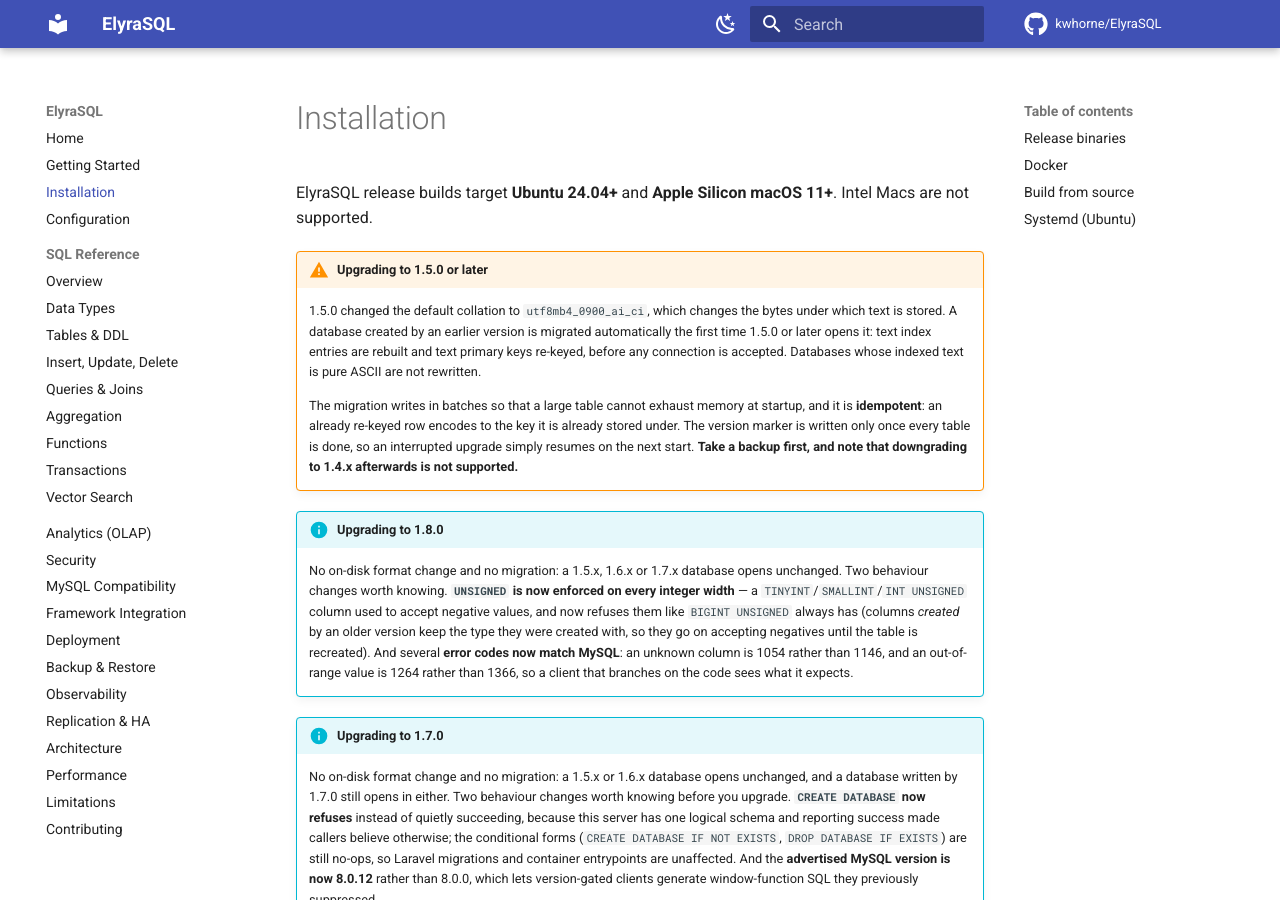
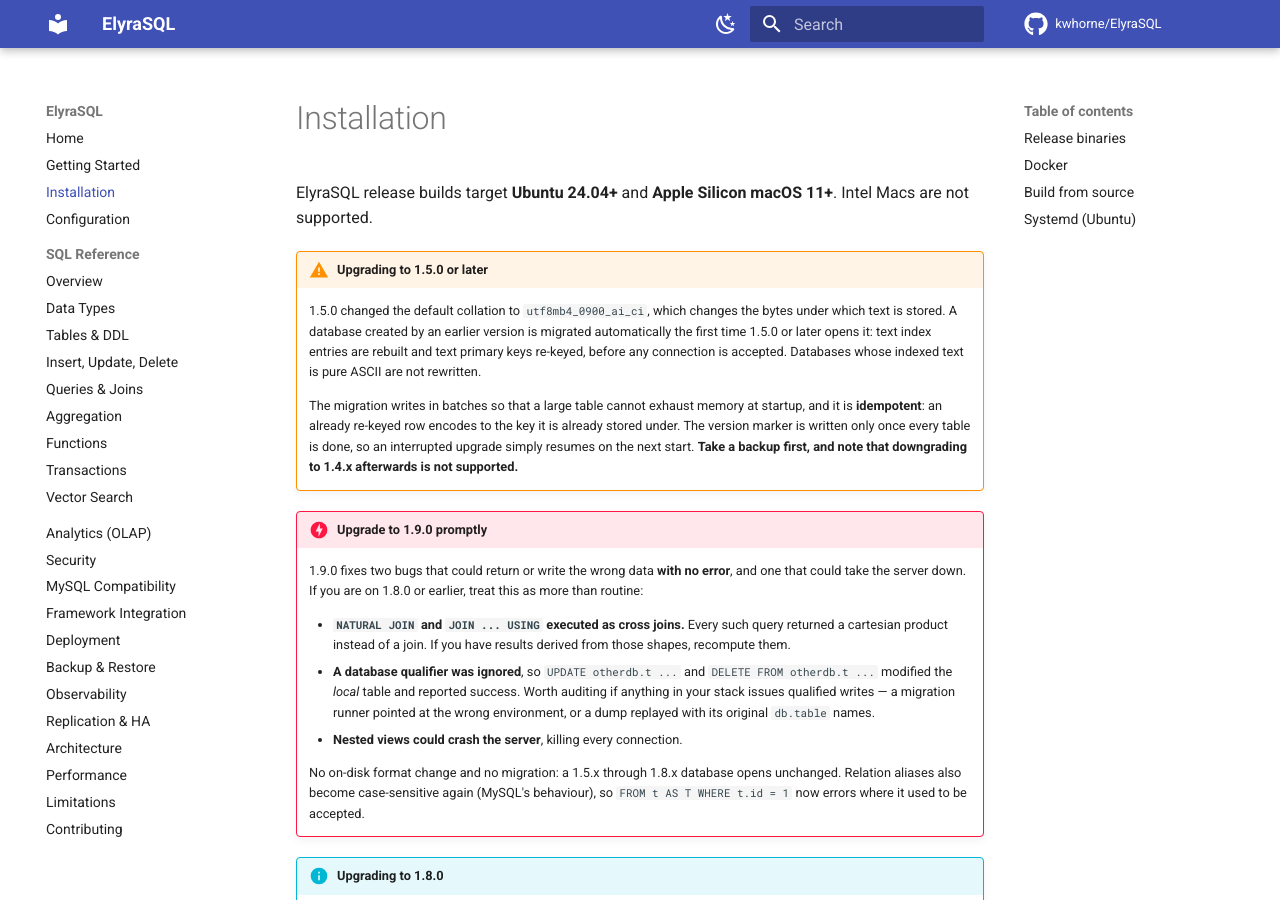
Before and after one commit to kwhorne/ElyraSQL, an MkDocs documentation site: the page built from docs/installation.md, in a window 1280 px wide and 900 px high. Built offline with MkDocs 1.6.1 and Material for MkDocs 9.7.7, drawn with Linux system fonts in a browser that asks for light colours; comment, search, counter and statistics services are not loaded; some of the changed text lies outside the part shown.

Commit message:
release: 1.9.0 (#40)
Version bump, changelog and docs for **1.9.0** — the seven merged
contributions from @HelgeSverre (#31, #32, #33, #38, #35, #39, #37).

**This one needs a prominent upgrade notice**, so the docs get more than
the usual version bump:

- `docs/installation.md` opens with a `!!! danger` block: the two silent
data bugs (NATURAL/USING as cross joins, ignored database qualifiers on
UPDATE/DELETE) and the server crash, with a note to recompute anything
derived from those join shapes and to audit qualified writes
- CHANGELOG grouped by consequence — *wrong data*, *crashes and lost
objects*, *queries that should have worked*, *result metadata* — rather
than by subsystem, so a reader can tell in one pass whether they are
affected
- `### Known gaps` records ESQL-57 (duplicate column names via ADD
COLUMN) and the still-advisory integer width
- README and `docs/sql/queries.md` now document NATURAL/USING with
MySQL's coalescing rules, including the note that they were cross joins
before 1.9.0
- `Cargo.toml`/lock 1.8.0 → 1.9.0, `SERVER_VERSION` →
`8.0.12-ElyraSQL-1.9.0`, Docker tags

Local: fmt clean, clippy clean, `cargo test --workspace --locked` **349
passed / 0 failed**.

Tagging `v1.9.0` after merge; the release workflow validates tag ↔
manifest ↔ changelog and builds linux-x86_64, linux-aarch64 and
macos-aarch64.

````diff
--- a/Cargo.toml
+++ b/Cargo.toml
@@ -15,7 +15,7 @@
 exclude = ["fuzz"]
 
 [workspace.package]
-version = "1.8.0"
+version = "1.9.0"
 edition = "2021"
 rust-version = "1.88"
 license = "MIT"
--- a/docs/deployment.md
+++ b/docs/deployment.md
@@ -8,7 +8,7 @@
   -v elyra-data:/var/lib/elyrasql \
   -e ELYRASQL_USER=root \
   -e ELYRASQL_PASSWORD=secret \
-  ghcr.io/kwhorne/elyrasql:1.8.0
+  ghcr.io/kwhorne/elyrasql:1.9.0
 ```
 
 - Data persists in the `/var/lib/elyrasql` volume.
@@ -24,7 +24,7 @@
   -v $PWD/certs:/certs:ro \
   -e ELYRASQL_TLS_CERT=/certs/server.crt \
   -e ELYRASQL_TLS_KEY=/certs/server.key \
-  ghcr.io/kwhorne/elyrasql:1.8.0
+  ghcr.io/kwhorne/elyrasql:1.9.0
 ```
 
 ## systemd (Ubuntu 24.04+)
--- a/docs/installation.md
+++ b/docs/installation.md
@@ -16,6 +16,27 @@
     is already stored under. The version marker is written only once every table is
     done, so an interrupted upgrade simply resumes on the next start. **Take a backup
     first, and note that downgrading to 1.4.x afterwards is not supported.**
+
+!!! danger "Upgrade to 1.9.0 promptly"
+
+    1.9.0 fixes two bugs that could return or write the wrong data **with no
+    error**, and one that could take the server down. If you are on 1.8.0 or
+    earlier, treat this as more than routine:
+
+    - **`NATURAL JOIN` and `JOIN ... USING` executed as cross joins.** Every
+      such query returned a cartesian product instead of a join. If you have
+      results derived from those shapes, recompute them.
+    - **A database qualifier was ignored**, so `UPDATE otherdb.t ...` and
+      `DELETE FROM otherdb.t ...` modified the *local* table and reported
+      success. Worth auditing if anything in your stack issues qualified writes
+      — a migration runner pointed at the wrong environment, or a dump replayed
+      with its original `db.table` names.
+    - **Nested views could crash the server**, killing every connection.
+
+    No on-disk format change and no migration: a 1.5.x through 1.8.x database
+    opens unchanged. Relation aliases also become case-sensitive again (MySQL's
+    behaviour), so `FROM t AS T WHERE t.id = 1` now errors where it used to be
+    accepted.
 
 !!! info "Upgrading to 1.8.0"
 
@@ -97,8 +118,8 @@
 Multi-arch image (`amd64` + `arm64`) on the GitHub Container Registry:
 
 ```bash
-docker pull ghcr.io/kwhorne/elyrasql:1.8.0   # or :latest
-docker run -p 3307:3307 -v elyra:/var/lib/elyrasql ghcr.io/kwhorne/elyrasql:1.8.0
+docker pull ghcr.io/kwhorne/elyrasql:1.9.0   # or :latest
+docker run -p 3307:3307 -v elyra:/var/lib/elyrasql ghcr.io/kwhorne/elyrasql:1.9.0
 ```
 
 The image is ~15 MB, runs as a non-root user, stores data in the
--- a/docs/mysql-compatibility.md
+++ b/docs/mysql-compatibility.md
@@ -12,7 +12,7 @@
 - **Authentication** — `mysql_native_password` by **default** (widest driver
   compatibility), with `caching_sha2_password` available opt-in (see below).
 - **TLS** — clients may negotiate SSL.
-- **Handshake** — reports a MySQL-looking version, e.g. `8.0.12-ElyraSQL-1.8.0`,
+- **Handshake** — reports a MySQL-looking version, e.g. `8.0.12-ElyraSQL-1.9.0`,
   and answers the session/introspection queries clients send on connect
   (`SELECT @@version_comment`, `SELECT VERSION()`, `SET ...`,
   `SHOW VARIABLES/STATUS/COLLATION/DATABASES/TABLE STATUS`, and the
````
Also changed, not shown: CHANGELOG.md (+97 -0 lines), README.md (+6 -5 lines), docs/sql/queries.md (+5 -0 lines), 2 other files.
